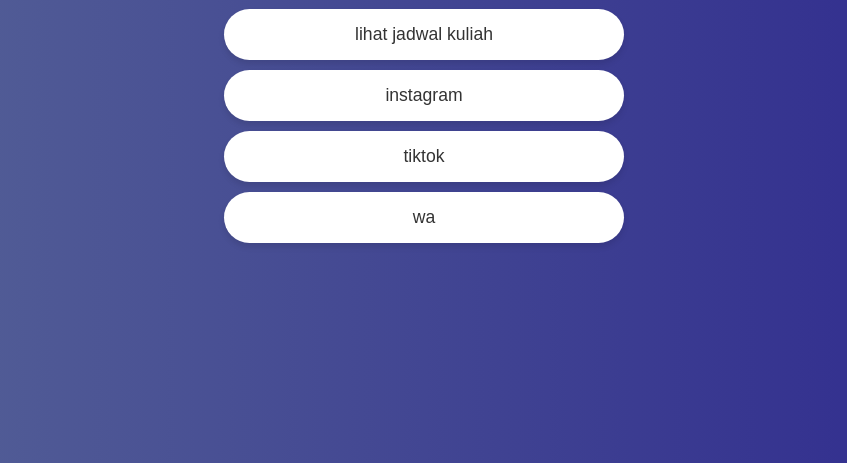
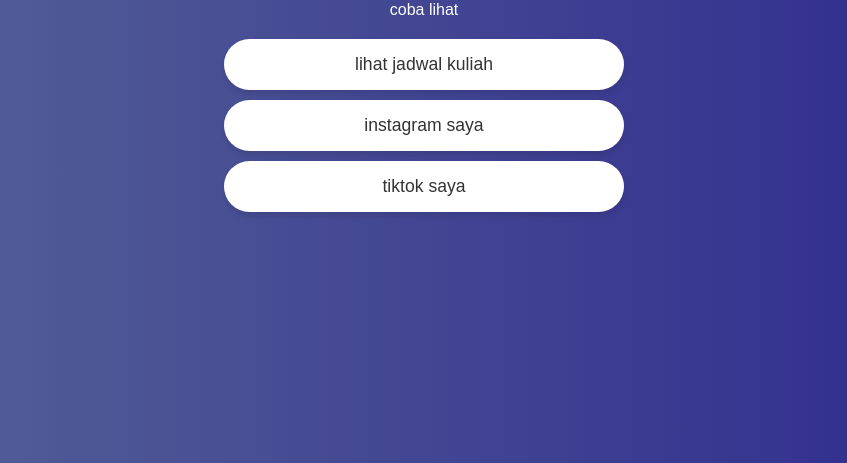
Before and after one commit to kemasmalfath/kuis1_web, a plain HTML site: page Index.html in a window 1280 px wide. Shown: the part 337-800 px from the top of the page, without its empty margins (216-1063 px from the left). Drawn offline with Linux system fonts and the light colour scheme.

Commit message:
Update Index.html

```diff
--- a/Index.html
+++ b/Index.html
@@ -23,9 +23,9 @@
         </div>
         <div class="links" id="links">
             <a href="jadwal.html" target="_blank" class="link-button">lihat jadwal kuliah</a>
-            <a href=" " target="_blank" class="link-button">instagram</a>
-            <a href=" " target="_blank" class="link-button">tiktok</a>
-            <a href=" " target="_blank" class="link-button">wa</a>
+            <a href="https://www.instagram.com/" target="_blank" class="link-button">instagram saya</a>
+            <a href="https://www.tiktok.com/id-ID/" target="_blank" class="link-button">tiktok saya</a>
+
         </div>
     </main>
 </body>
```
